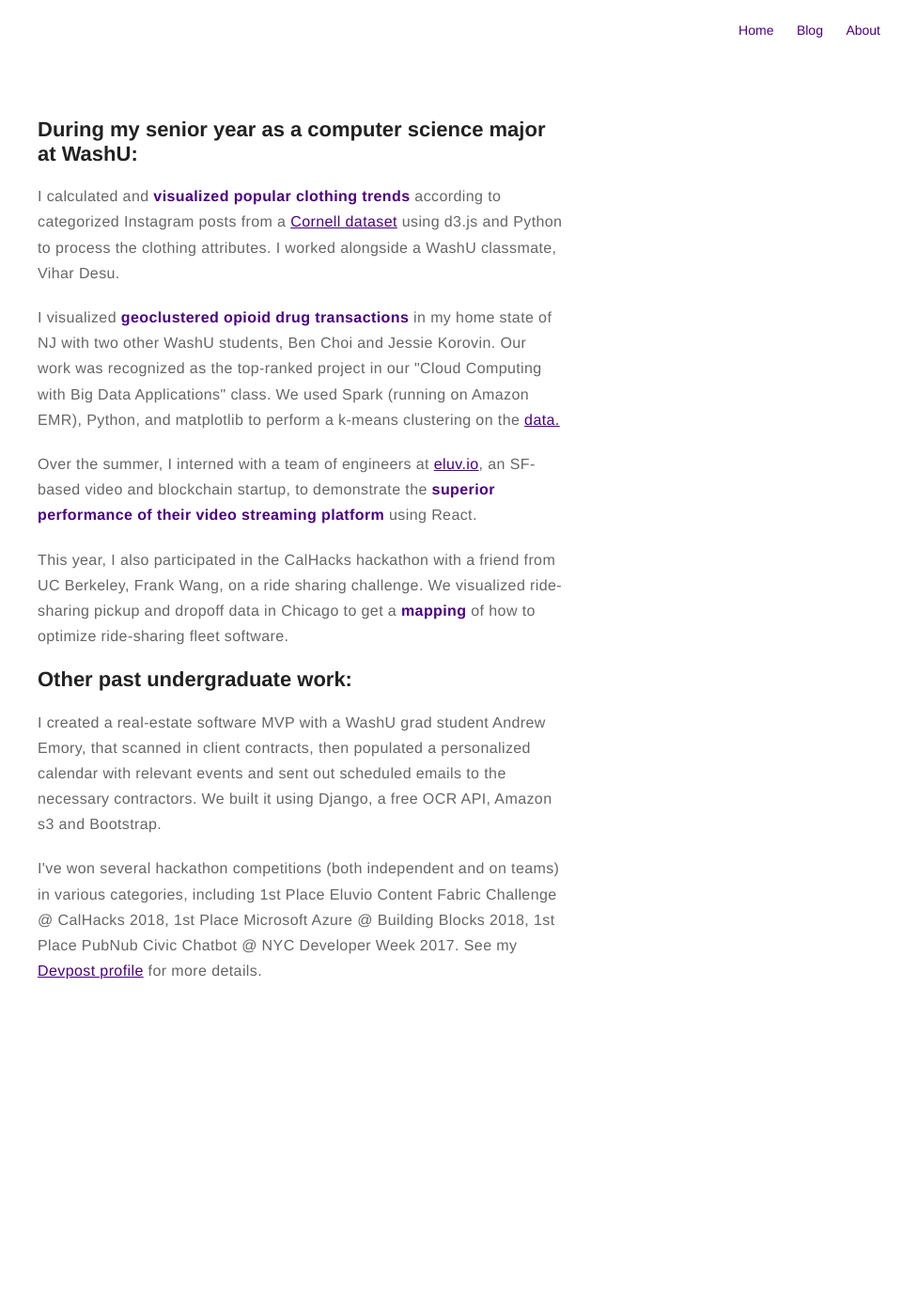
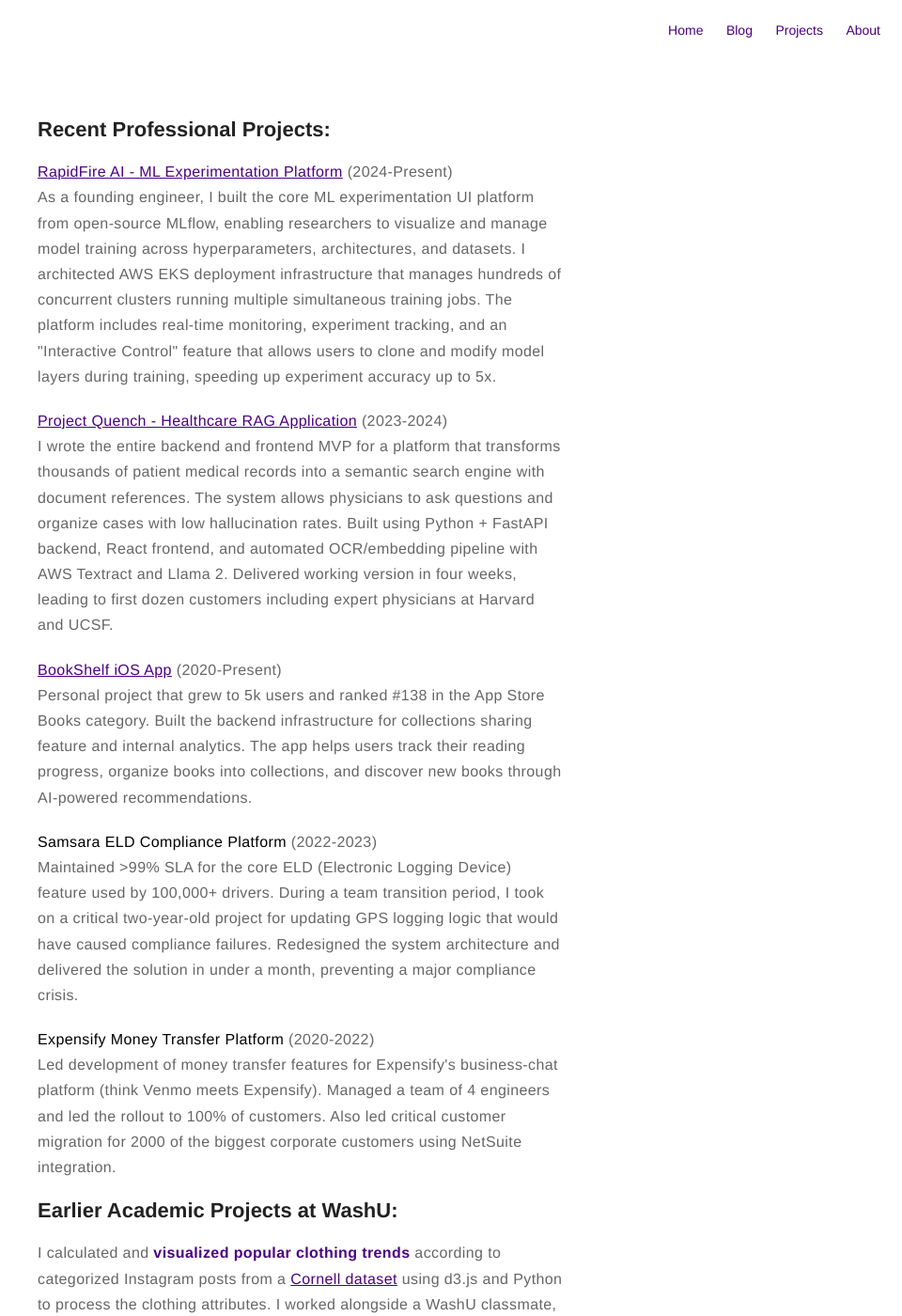
Before and after one commit to nickmurray47/nickmurray47.github.io, a Jekyll site: the page built from projects.html, in a window 1280 px wide and 1400 px high. Shown: the whole window at 94% size, without its empty margins (320-1280 px from the left). Built offline with Jekyll 4.4.1, drawn with Linux system fonts in a browser that asks for light colours; emoji names are drawn with the system emoji font.

Commit message:
update projects page

```diff
--- a/projects.html
+++ b/projects.html
@@ -1,24 +1,29 @@
 ---
 layout: basic
-title: Projects
+title: Work
 ---
-<!--<section class="list">-->
-<!--    {% for post in site.posts %}-->
-<!--        {% if post.projects %}-->
-<!--            <div class="item {% if post.star %}star{% endif %}">-->
-<!--                <a class="url" href="{% if post.externalLink %}{{ post.externalLink }}{% else %}{{ site.url }}{{ post.url }}{% endif %}">-->
-<!--                    <aside><time datetime="{{ post.date | date:"%d-%m-%Y" }}">{{ post.date | date: "%b %d %Y" }}</time></aside>-->
-<!--                    <h3 class="title">{{ post.title }}</h3>-->
-<!--                </a>-->
-<!--            </div>-->
-<!--        {% endif %}-->
-<!--    {% endfor %}-->
-<!--</section>-->
 {% include header.html %}
 
 <div id="tooltip-container"></div>
 
-<h2> During my senior year as a computer science major at WashU:  </h2>
+<h2>Recent Professional Projects:</h2>
+
+<p><strong><a href="https://rapidfire.ai" target="_blank">RapidFire AI - ML Experimentation Platform</a></strong> (2024-Present)<br/>
+As a founding engineer, I built the core ML experimentation UI platform from open-source MLflow, enabling researchers to visualize and manage model training across hyperparameters, architectures, and datasets. I architected AWS EKS deployment infrastructure that manages hundreds of concurrent clusters running multiple simultaneous training jobs. The platform includes real-time monitoring, experiment tracking, and an "Interactive Control" feature that allows users to clone and modify model layers during training, speeding up experiment accuracy up to 5x.</p>
+
+<p><strong><a href="https://www.projectquench.ai/" target="_blank">Project Quench - Healthcare RAG Application</a></strong> (2023-2024)<br/>
+I wrote the entire backend and frontend MVP for a platform that transforms thousands of patient medical records into a semantic search engine with document references. The system allows physicians to ask questions and organize cases with low hallucination rates. Built using Python + FastAPI backend, React frontend, and automated OCR/embedding pipeline with AWS Textract and Llama 2. Delivered working version in four weeks, leading to first dozen customers including expert physicians at Harvard and UCSF.</p>
+
+<p><strong><a href="https://www.getbookshelf.com/" target="_blank">BookShelf iOS App</a></strong> (2020-Present)<br/>
+Personal project that grew to 5k users and ranked #138 in the App Store Books category. Built the backend infrastructure for collections sharing feature and internal analytics. The app helps users track their reading progress, organize books into collections, and discover new books through AI-powered recommendations.</p>
+
+<p><strong>Samsara ELD Compliance Platform</strong> (2022-2023)<br/>
+Maintained >99% SLA for the core ELD (Electronic Logging Device) feature used by 100,000+ drivers. During a team transition period, I took on a critical two-year-old project for updating GPS logging logic that would have caused compliance failures. Redesigned the system architecture and delivered the solution in under a month, preventing a major compliance crisis.</p>
+
+<p><strong>Expensify Money Transfer Platform</strong> (2020-2022)<br/>
+Led development of money transfer features for Expensify's business-chat platform (think Venmo meets Expensify). Managed a team of 4 engineers and led the rollout to 100% of customers. Also led critical customer migration for 2000 of the biggest corporate customers using NetSuite integration.</p>
+
+<h2> Earlier Academic Projects at WashU: </h2>
 
 <p> I calculated and <a class="video-link" data-image="clothingtrends.mp4" target="_blank" href="https://washuvis.github.io/clothing/">
     visualized popular clothing trends</a> according to categorized Instagram posts from a <a href="https://streetstyle.cs.cornell.edu/">Cornell dataset</a> using
```
